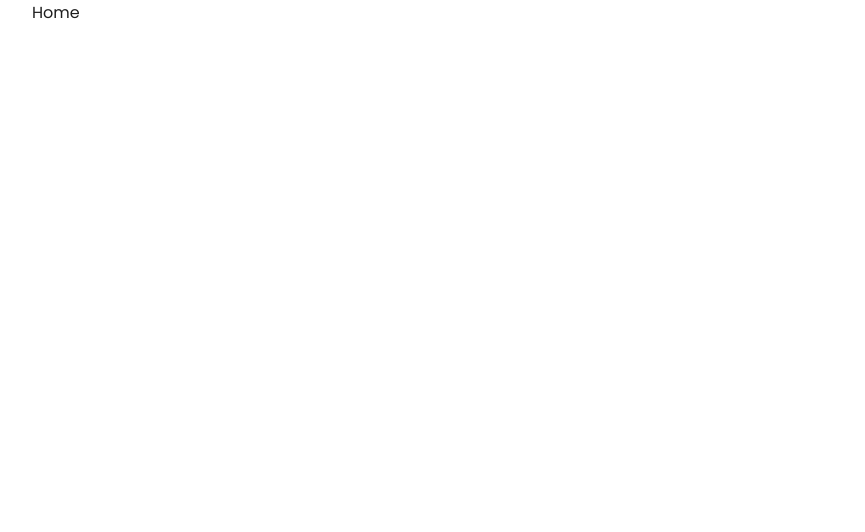
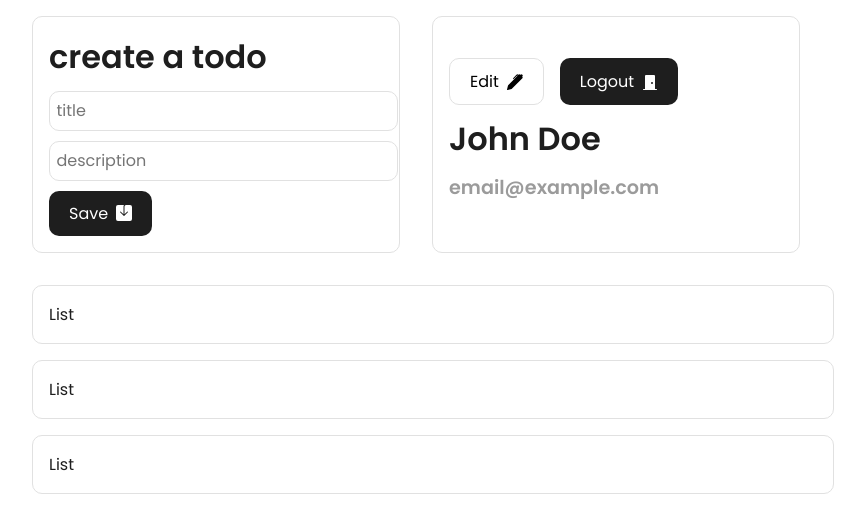
Before and after one commit to prajeshElEvEn/todo, a React (Create React App) app in the folder client/: page / in a window 1280 px wide. Shown: the top 532 px of the page, without its empty margins (224-1089 px from the left). Built offline with nearby package versions, Linux system fonts and the light colour scheme.

Commit message:
added styles to cards

```diff
--- /dev/null
+++ b/client/src/components/cards/Input.js
@@ -0,0 +1,32 @@
+import React from "react";
+
+const Input = () => {
+  return (
+    <div className="card">
+      <div className="card-body">
+        <div className="title">create a todo</div>
+        <div className="input">
+          <input type="text" placeholder="title" />
+        </div>
+        <div className="input">
+          <input type="text" placeholder="description" />
+        </div>
+        <button className="btn-primary">
+          <span>Save</span>
+          <svg
+            xmlns="http://www.w3.org/2000/svg"
+            width="16"
+            height="16"
+            fill="currentColor"
+            class="bi bi-save-fill"
+            viewBox="0 0 16 16"
+          >
+            <path d="M8.5 1.5A1.5 1.5 0 0 1 10 0h4a2 2 0 0 1 2 2v12a2 2 0 0 1-2 2H2a2 2 0 0 1-2-2V2a2 2 0 0 1 2-2h6c-.314.418-.5.937-.5 1.5v7.793L4.854 6.646a.5.5 0 1 0-.708.708l3.5 3.5a.5.5 0 0 0 .708 0l3.5-3.5a.5.5 0 0 0-.708-.708L8.5 9.293V1.5z" />
+          </svg>
+        </button>
+      </div>
+    </div>
+  );
+};
+
+export default Input;
--- /dev/null
+++ b/client/src/components/cards/List.js
@@ -0,0 +1,7 @@
+import React from "react";
+
+const List = () => {
+  return <div className="card">List</div>;
+};
+
+export default List;
--- /dev/null
+++ b/client/src/components/cards/Profile.js
@@ -0,0 +1,45 @@
+import React from "react";
+
+const Profile = () => {
+  return (
+    <div className="card">
+      <div className="card-body">
+        <div className="card-nav">
+          <img src="" alt="" className="avatar" />
+          <div className="btn-container">
+            <button className="btn-secondary">
+              <span>Edit</span>
+              <svg
+                xmlns="http://www.w3.org/2000/svg"
+                width="16"
+                height="16"
+                fill="currentColor"
+                class="bi bi-pen-fill"
+                viewBox="0 0 16 16"
+              >
+                <path d="m13.498.795.149-.149a1.207 1.207 0 1 1 1.707 1.708l-.149.148a1.5 1.5 0 0 1-.059 2.059L4.854 14.854a.5.5 0 0 1-.233.131l-4 1a.5.5 0 0 1-.606-.606l1-4a.5.5 0 0 1 .131-.232l9.642-9.642a.5.5 0 0 0-.642.056L6.854 4.854a.5.5 0 1 1-.708-.708L9.44.854A1.5 1.5 0 0 1 11.5.796a1.5 1.5 0 0 1 1.998-.001z" />
+              </svg>
+            </button>
+            <button className="btn-primary">
+              <span>Logout</span>
+              <svg
+                xmlns="http://www.w3.org/2000/svg"
+                width="16"
+                height="16"
+                fill="currentColor"
+                class="bi bi-door-closed-fill"
+                viewBox="0 0 16 16"
+              >
+                <path d="M12 1a1 1 0 0 1 1 1v13h1.5a.5.5 0 0 1 0 1h-13a.5.5 0 0 1 0-1H3V2a1 1 0 0 1 1-1h8zm-2 9a1 1 0 1 0 0-2 1 1 0 0 0 0 2z" />
+              </svg>
+            </button>
+          </div>
+        </div>
+        <div className="title">John Doe</div>
+        <div className="sub-title">email@example.com</div>
+      </div>
+    </div>
+  );
+};
+
+export default Profile;
--- a/client/src/pages/Home.js
+++ b/client/src/pages/Home.js
@@ -1,7 +1,22 @@
 import React from "react";
+import Input from "../components/cards/Input";
+import Profile from "../components/cards/Profile";
+import List from "../components/cards/List";
 
 const Home = () => {
-  return <div className="container">Home</div>;
+  return (
+    <div className="container">
+      <div className="dashboard">
+        <Input />
+        <Profile />
+      </div>
+      <div className="list">
+        <List />
+        <List />
+        <List />
+      </div>
+    </div>
+  );
 };
 
 export default Home;
--- a/client/src/styles/App.css
+++ b/client/src/styles/App.css
@@ -1,4 +1,85 @@
 .container {
   width: 60%;
   margin: 0 auto;
+  padding: 1rem 0;
+  display: flex;
+  flex-direction: column;
+  gap: 2rem;
+}
+.container .dashboard {
+  display: flex;
+  justify-content: space-between;
+  gap: 2rem;
+}
+.container .list {
+  display: flex;
+  flex-direction: column;
+  gap: 1rem;
+}
+
+.card {
+  border: 1px solid #e1e1e1;
+  width: 100%;
+  padding: 1rem;
+  border-radius: 10px;
+}
+
+.card-body {
+  display: flex;
+  align-items: flex-start;
+  flex-direction: column;
+  gap: 10px;
+}
+
+.title {
+  font-size: 2rem;
+  font-weight: 600;
+}
+
+.sub-title {
+  font-size: 1.2rem;
+  font-weight: 600;
+  color: #9b9b9b;
+}
+
+button {
+  outline: none;
+  padding: 10px 20px;
+  border-radius: 10px;
+  font-family: "Poppins", sans-serif;
+  font-size: 1rem;
+  align-items: center;
+  display: flex;
+  gap: 0.5rem;
+}
+
+.btn-secondary {
+  background: #fff;
+  border: 1px solid #e1e1e1;
+}
+
+.btn-primary {
+  background: #1e1e1e;
+  color: #fff;
+  border: none;
+}
+
+.btn-container {
+  display: flex;
+  gap: 1rem;
+}
+
+.input {
+  border: 1px solid #e1e1e1;
+  width: 100%;
+  border-radius: 10px;
+  padding: 0.4rem;
+}
+
+input {
+  padding: 0;
+  border: none;
+  outline: none;
+  font-size: 1rem;
+  font-family: "Poppins", sans-serif;
 }/*# sourceMappingURL=App.css.map */
--- a/client/src/styles/App.sass
+++ b/client/src/styles/App.sass
@@ -2,3 +2,72 @@
 .container
     width: 60%
     margin: 0 auto
+    padding: 1rem 0
+    display: flex
+    flex-direction: column
+    gap: 2rem
+    // background: #000
+    .dashboard
+        display: flex
+        justify-content: space-between
+        gap: 2rem
+    .list
+        display: flex
+        flex-direction: column
+        gap: 1rem
+
+.card
+    border: 1px solid #e1e1e1
+    width: 100%
+    padding: 1rem
+    border-radius: 10px
+
+.card-body
+    display: flex
+    align-items: flex-start
+    flex-direction: column
+    gap: 10px
+
+.title
+    font-size: 2rem
+    font-weight: 600
+
+.sub-title
+    font-size: 1.2rem
+    font-weight: 600
+    color: #9b9b9b
+
+button
+    outline: none
+    padding: 10px 20px
+    border-radius: 10px
+    font-family: 'Poppins', sans-serif
+    font-size: 1rem
+    align-items: center
+    display: flex
+    gap: 0.5rem
+
+.btn-secondary
+    background: #fff
+    border: 1px solid #e1e1e1
+.btn-primary
+    background: #1e1e1e
+    color: #fff
+    border: none
+
+.btn-container
+    display: flex
+    gap: 1rem
+
+.input
+    border: 1px solid #e1e1e1
+    width: 100%
+    border-radius: 10px
+    padding: 0.4rem
+
+input
+    padding: 0
+    border: none
+    outline: none
+    font-size: 1rem
+    font-family: 'Poppins', sans-serif
```
Also changed, not shown: 1 other file (tests, documents, lock files or other folders).
